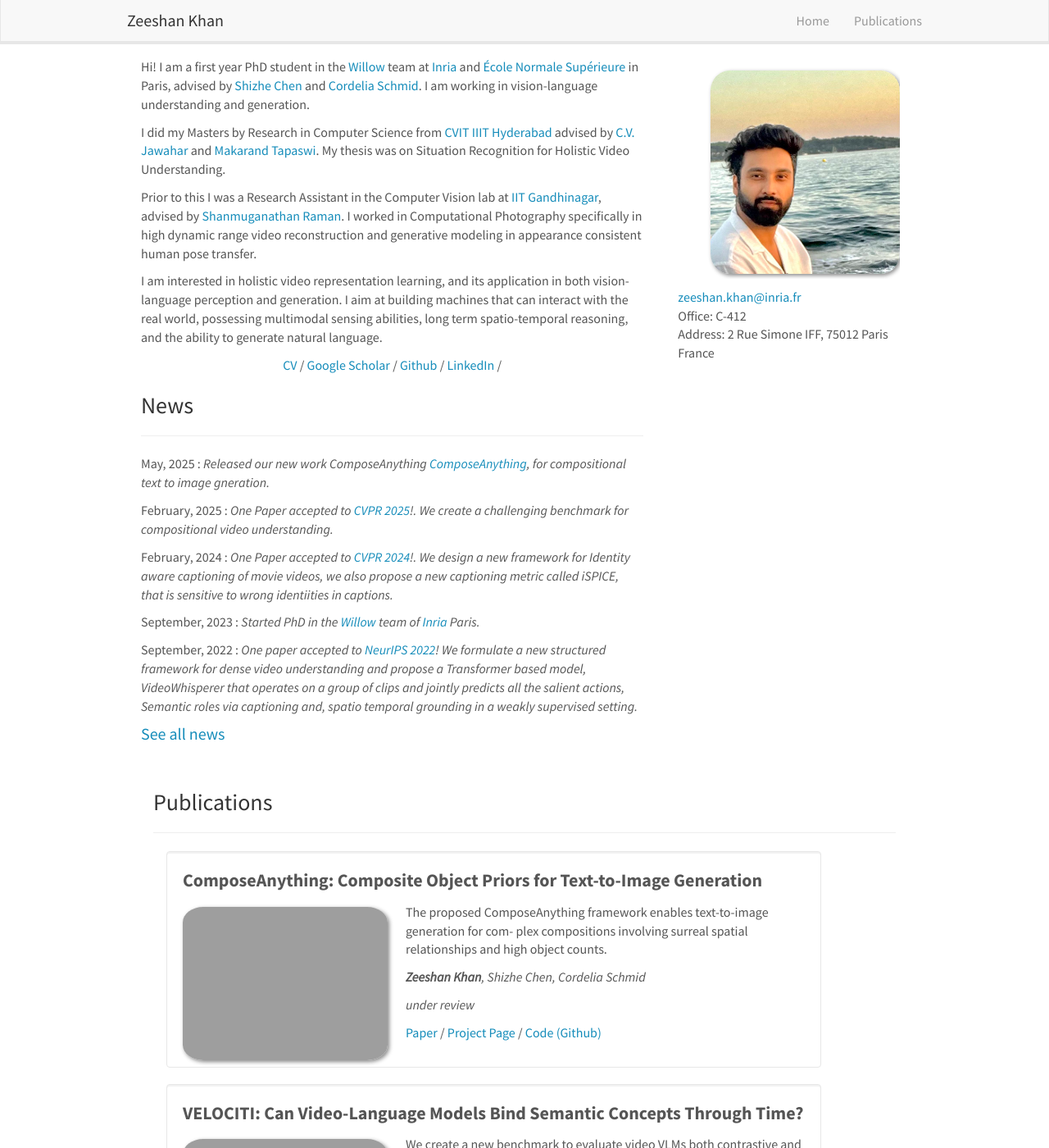
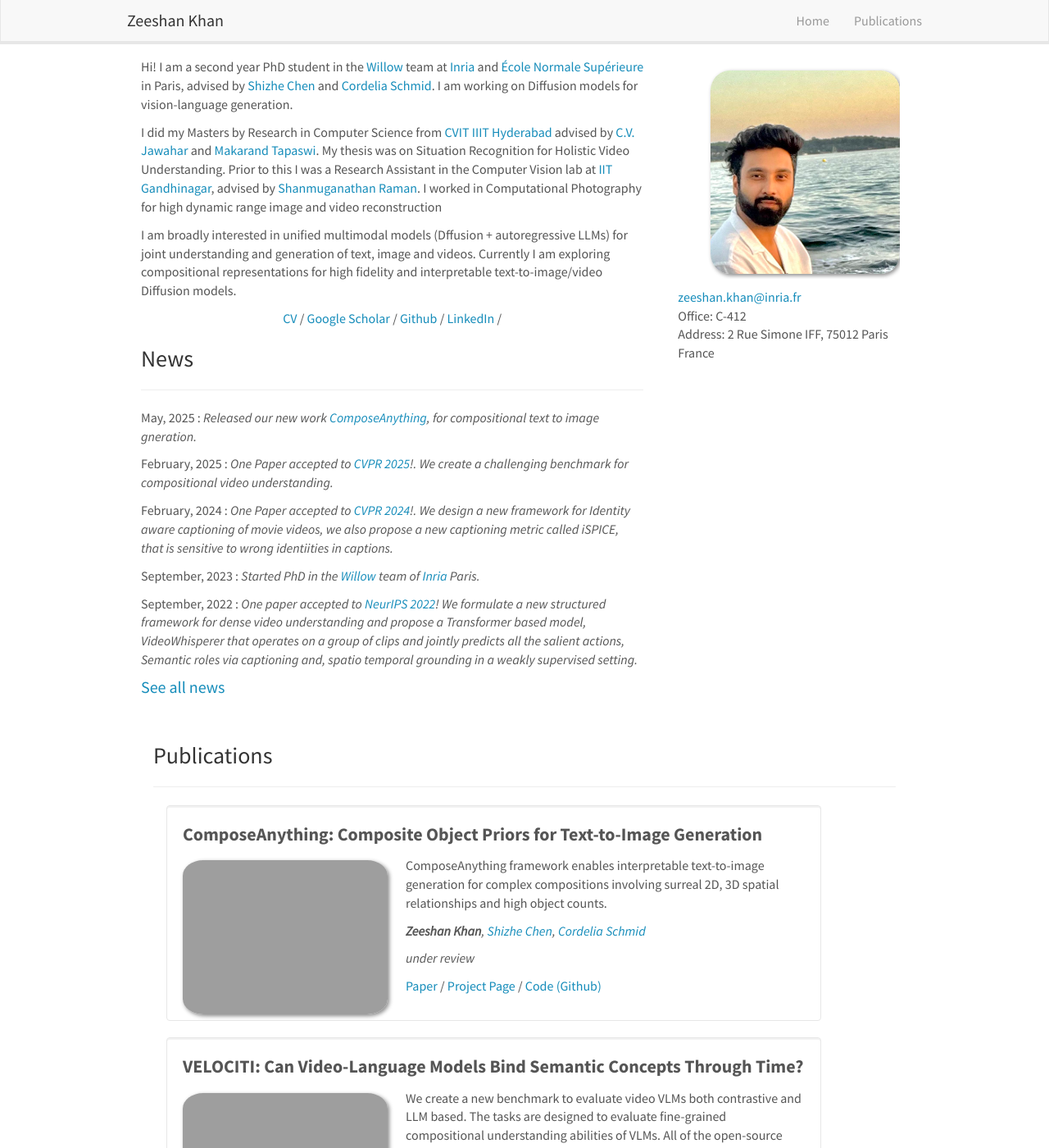
Before and after one commit to zeeshank95/zeeshank95.github.io, a Jekyll site: the page built from _pages/home.md, in a window 1280 px wide and 1400 px high. Shown: the whole window at 82% size. Built offline with Jekyll 4.4.1, drawn with Linux system fonts in a browser that asks for light colours; nearby versions of some CDN libraries.

Commit message:
updated homepage

```diff
--- a/_data/news.yml
+++ b/_data/news.yml
@@ -1,5 +1,5 @@
 - date: May, 2025
-  headline: Released our new work ComposeAnything <a href="https://zeeshank95.github.io/composeanything/ca.html">ComposeAnything</a>, for compositional text to image gneration.
+  headline: Released our new work <a href="https://zeeshank95.github.io/composeanything/ca.html">ComposeAnything</a>, for compositional text to image gneration.
 
 - date: February, 2025
   headline: One Paper accepted to <a href="https://cvpr.thecvf.com">CVPR 2025</a>!. We create a challenging benchmark for compositional video understanding.
--- a/_data/publist.yml
+++ b/_data/publist.yml
@@ -1,7 +1,7 @@
 - title: 'ComposeAnything: Composite Object Priors for Text-to-Image Generation'
   image: CA_teaser.pdf
-  description: The proposed ComposeAnything framework enables text-to-image generation for com- plex compositions involving surreal spatial relationships and high object counts.
-  authors: <b>Zeeshan Khan</b>, Shizhe Chen, Cordelia Schmid
+  description: ComposeAnything framework enables interpretable text-to-image generation for complex compositions involving surreal 2D, 3D spatial relationships and high object counts.
+  authors: <b>Zeeshan Khan</b>, <a href="https://cshizhe.github.io">Shizhe Chen</a>, <a href="https://cordeliaschmid.github.io">Cordelia Schmid</a>
   venue: <i> under review </i>
   number_link: 3
   link1:
--- a/_pages/home.md
+++ b/_pages/home.md
@@ -12,13 +12,11 @@ permalink: /
 
 <div class="col-sm-8">
 
-Hi! I am a first year PhD student in the <a href="http://www.di.ens.fr/willow">Willow</a> team at <a href="https://www.inria.fr/en">Inria</a> and  <a href="https://www.ens.psl.eu/en">École Normale Supérieure</a> in Paris, advised by <a href="https://cshizhe.github.io">Shizhe Chen</a> and <a href="https://www.di.ens.fr/willow/people_webpages/cordelia/">Cordelia Schmid</a>. I am working in vision-language understanding and generation.
+Hi! I am a second year PhD student in the <a href="http://www.di.ens.fr/willow">Willow</a> team at <a href="https://www.inria.fr/en">Inria</a> and  <a href="https://www.ens.psl.eu/en">École Normale Supérieure</a> in Paris, advised by <a href="https://cshizhe.github.io">Shizhe Chen</a> and <a href="https://cordeliaschmid.github.io">Cordelia Schmid</a>. I am working on Diffusion models for vision-language generation.
 
-I did my Masters by Research in Computer Science from <a href="http://cvit.iiit.ac.in">CVIT IIIT Hyderabad</a> advised by <a href="https://faculty.iiit.ac.in/~jawahar/index.html">C.V. Jawahar</a> and <a href="https://makarandtapaswi.github.io">Makarand Tapaswi</a>. My thesis was on Situation Recognition for Holistic Video Understanding.
+I did my Masters by Research in Computer Science from <a href="http://cvit.iiit.ac.in">CVIT IIIT Hyderabad</a> advised by <a href="https://faculty.iiit.ac.in/~jawahar/index.html">C.V. Jawahar</a> and <a href="https://makarandtapaswi.github.io">Makarand Tapaswi</a>. My thesis was on Situation Recognition for Holistic Video Understanding. Prior to this I was a Research Assistant in the Computer Vision lab at <a href="https://iitgn.ac.in">IIT Gandhinagar</a>, advised by <a href="https://people.iitgn.ac.in/~shanmuga/"> Shanmuganathan Raman</a>. I worked in Computational Photography for high dynamic range image and video reconstruction
 
-Prior to this I was a Research Assistant in the Computer Vision lab at <a href="https://iitgn.ac.in">IIT Gandhinagar</a>, advised by <a href="https://people.iitgn.ac.in/~shanmuga/"> Shanmuganathan Raman</a>. I worked in Computational Photography specifically in high dynamic range video reconstruction and generative modeling in appearance consistent human pose transfer.
-
-I am interested in holistic video representation learning, and its application in both vision-language perception and generation. I aim at building machines that can interact with the real world, possessing multimodal sensing abilities, long term spatio-temporal reasoning, and the ability to generate natural language.
+I am broadly interested in unified multimodal models (Dffusion + autoregressive LLMs) for joint understanding and generation of text, image and videos. Currently I am exploring compositional representations for high fidelity and interpretable text-to-image/video Diffusion models.
 
 <p align="center">
   <a href="./docs/Zeeshan_cv_2022.pdf">CV</a> /
```
Also changed, not shown: composeanything/favicon.ico, favicon.ico, 3 other files.
